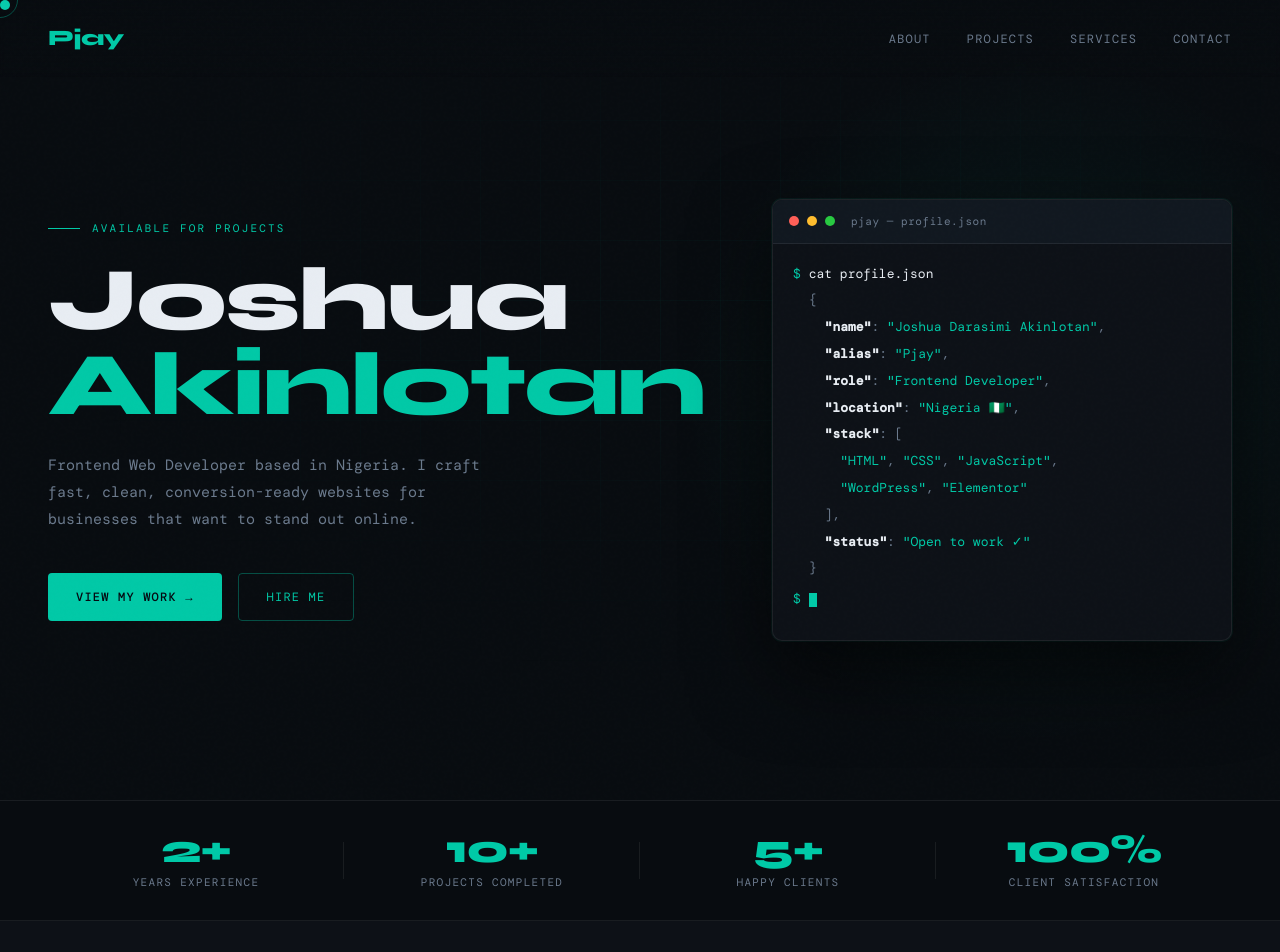
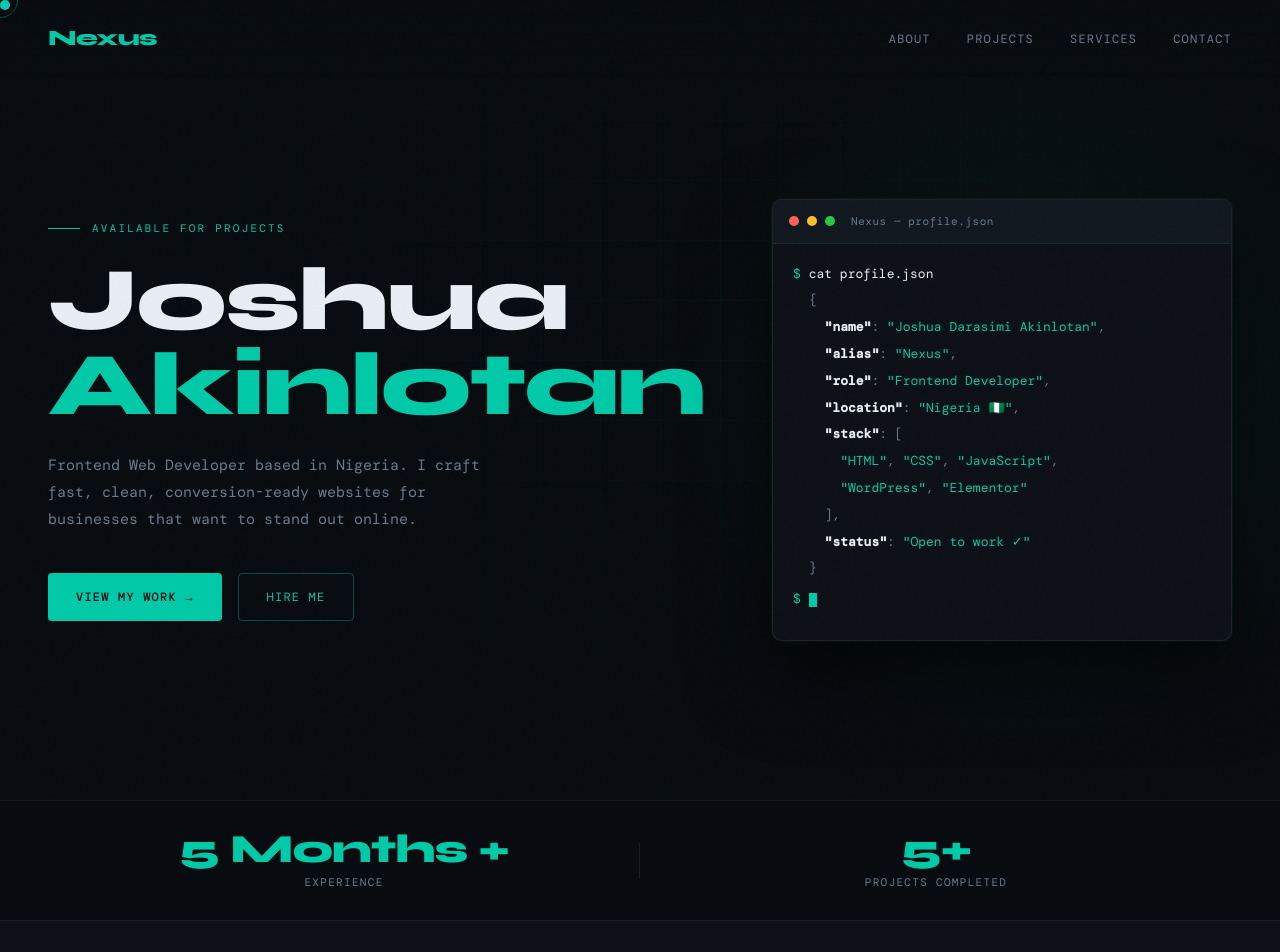
Before and after one commit to Nexus-J-Devs/My-Portfolio-Ai-Modified-, a plain HTML site: page index.html in a window 1280 px wide. Shown: the top 952 px of the page. Drawn offline with nearby package versions, Linux system fonts and the light colour scheme; a web font is replaced by a local one.

Commit message:
Add files via upload

```diff
--- a/index.html
+++ b/index.html
@@ -3,7 +3,7 @@
 <head>
   <meta charset="UTF-8" />
   <meta name="viewport" content="width=device-width, initial-scale=1.0"/>
-  <title>Pjay — Web Developer</title>
+  <title>Nexus — Frontend Developer</title>
   <link rel="preconnect" href="https://fonts.googleapis.com">
   <link rel="preconnect" href="https://fonts.gstatic.com" crossorigin>
   <link href="https://fonts.googleapis.com/css2?family=Syne:wght@400;600;700;800&family=DM+Mono:wght@300;400;500&display=swap" rel="stylesheet">
@@ -578,7 +578,7 @@
 
   <!-- NAV -->
   <nav>
-    <a class="nav-logo" href="#">Pjay</a>
+    <a class="nav-logo" href="#">Nexus</a>
     <ul class="nav-links">
       <li><a href="#about">About</a></li>
       <li><a href="#projects">Projects</a></li>
@@ -610,13 +610,13 @@
           <span class="dot red"></span>
           <span class="dot yellow"></span>
           <span class="dot green"></span>
-          <span class="terminal-title">pjay — profile.json</span>
+          <span class="terminal-title">Nexus — profile.json</span>
         </div>
         <div class="terminal-body">
           <div class="t-line"><span class="t-prompt">$</span> <span class="t-cmd">cat profile.json</span></div>
           <div class="t-line t-out">{</div>
           <div class="t-line t-out">&nbsp;&nbsp;<strong>"name"</strong>: <span class="hi">"Joshua Darasimi Akinlotan"</span>,</div>
-          <div class="t-line t-out">&nbsp;&nbsp;<strong>"alias"</strong>: <span class="hi">"Pjay"</span>,</div>
+          <div class="t-line t-out">&nbsp;&nbsp;<strong>"alias"</strong>: <span class="hi">"Nexus"</span>,</div>
           <div class="t-line t-out">&nbsp;&nbsp;<strong>"role"</strong>: <span class="hi">"Frontend Developer"</span>,</div>
           <div class="t-line t-out">&nbsp;&nbsp;<strong>"location"</strong>: <span class="hi">"Nigeria 🇳🇬"</span>,</div>
           <div class="t-line t-out">&nbsp;&nbsp;<strong>"stack"</strong>: [</div>
@@ -634,20 +634,12 @@
   <!-- STATS -->
   <div class="stats-strip">
     <div class="stat reveal">
-      <div class="stat-num">2+</div>
-      <div class="stat-label">Years Experience</div>
+      <div class="stat-num">5 Months +</div>
+      <div class="stat-label">Experience</div>
     </div>
     <div class="stat reveal reveal-delay-1">
-      <div class="stat-num">10+</div>
+      <div class="stat-num">5+</div>
       <div class="stat-label">Projects Completed</div>
-    </div>
-    <div class="stat reveal reveal-delay-2">
-      <div class="stat-num">5+</div>
-      <div class="stat-label">Happy Clients</div>
-    </div>
-    <div class="stat reveal reveal-delay-3">
-      <div class="stat-num">100%</div>
-      <div class="stat-label">Client Satisfaction</div>
     </div>
   </div>
 
@@ -792,8 +784,8 @@
 
   <!-- FOOTER -->
   <footer>
-    <span>© 2026 Joshua "Pjay" Akinlotan. Built with 💚</span>
-    <span>Designed &amp; Coded by <a href="#">Pjay</a> · Nigeria 🇳🇬</span>
+    <span>© 2026 Joshua "Nexus" Akinlotan. Built with 💚</span>
+    <span>Designed &amp; Coded by <a href="#">Nexus</a> · Nigeria 🇳🇬</span>
   </footer>
 
   <!-- SCRIPTS -->
```
